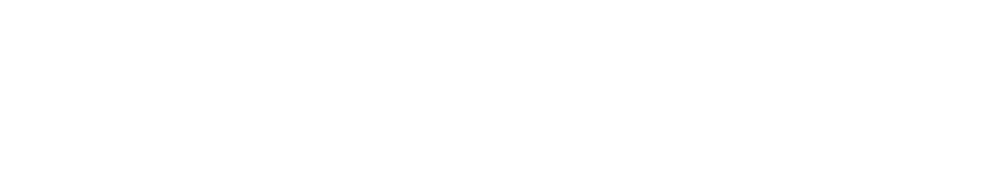
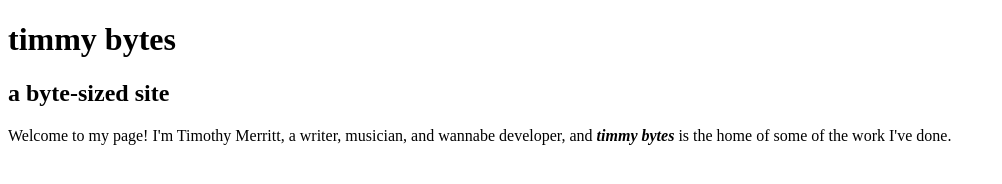
Before and after one commit to timmybytes/bytes-site, a plain HTML site: page index.html in a window 1280 px wide. Shown: the whole page, without its empty margins (0-1002 px from the left). Drawn offline with Linux system fonts and the light colour scheme.

Commit message:
added index.html

```diff
--- a/index.html
+++ b/index.html
@@ -3,9 +3,11 @@
 <head>
     <meta charset="UTF-8">
     <meta name="viewport" content="width=device-width, initial-scale=1.0">
-    <title>Document</title>
+    <title>timmy bytes</title>
 </head>
 <body>
-
+    <h1>timmy bytes</h1>
+    <h2>a byte-sized site</h2>
+    <p>Welcome to my page! I'm Timothy Merritt, a writer, musician, and wannabe developer, and <em><strong>timmy bytes</strong></em> is the home of some of the work I've done.</p>
 </body>
 </html>
```
